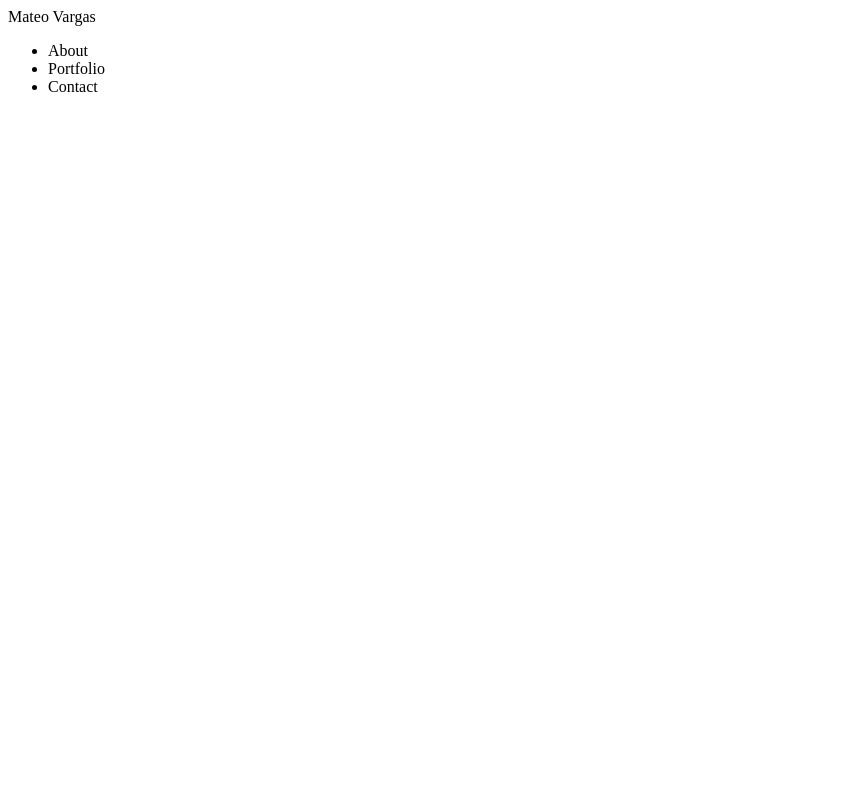
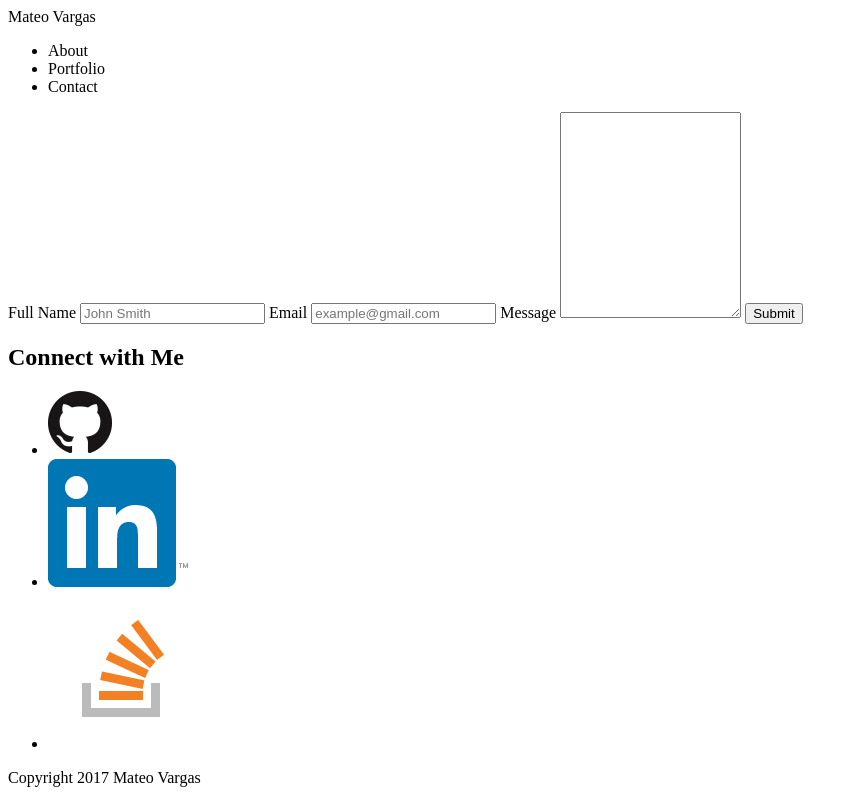
Before and after one commit to mateovargas/Basic-Portfolio, a plain HTML site: page contact.html in a window 1280 px wide. Shown: the whole page, without its empty margins (0-858 px from the left). Drawn offline with Linux system fonts and the light colour scheme.

Commit message:
Finished HTML for the pages. Moving onto CSS. 11/2/2017

```diff
--- a/contact.html
+++ b/contact.html
@@ -1,4 +1,3 @@
-<!-- Reset.css -->
 <!DOCTYPE html>
 <html lang="en-us">
 
@@ -18,6 +17,36 @@
   		<li>Contact</li>
   	</ul>
   </header>
-  <body></body>
-  <footer></footer>
+  <body>
+    <div class="container">
+      <form action="/action_page.php">
+
+        <label for="fname">Full Name</label>
+        <input type="text" id="fname" name="firstname" placeholder="John Smith">
+
+        <label for="lname">Email</label>
+        <input type="text" id="lname" name="lastname" placeholder="example@gmail.com">
+
+        <label for="subject">Message</label>
+        <textarea id="subject" name="subject" placeholder="" style="height:200px"></textarea>
+        <input type="submit" value="Submit">
+      </form>
+    </div>
+
+    <div class="socialContainer">
+      <h2>Connect with Me</h2>
+      <ul>
+        <li><a href="https://github.com/mateovargas" target="_blank">
+          <img src="assets/images/github.png" alt="Github"></img>
+        </a></li>
+        <li><a href="https://www.linkedin.com/in/mateo-vargas-03896189/" target="_blank">
+          <img src="assets/images/linkedin.png" alt="LinkedIn"></img>
+        </a></li>
+        <li><a href="https://stackoverflow.com/users/8803156/matvargas" target="_blank">
+          <img src="assets/images/stackoverflow.png" alt="Stack Overflow"></img>
+        </a></li>
+      </ul>
+    </div>
+  </body>
+  <footer>Copyright 2017 Mateo Vargas</footer>
 </html>
```
Also changed, not shown: index.html (+5 -1 lines), portfolio.html (+28 -3 lines).
